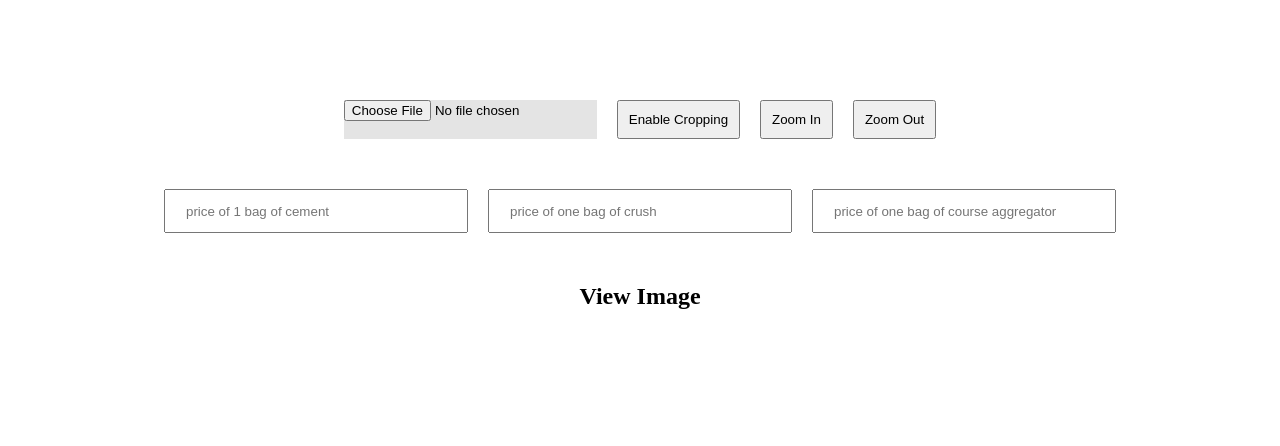
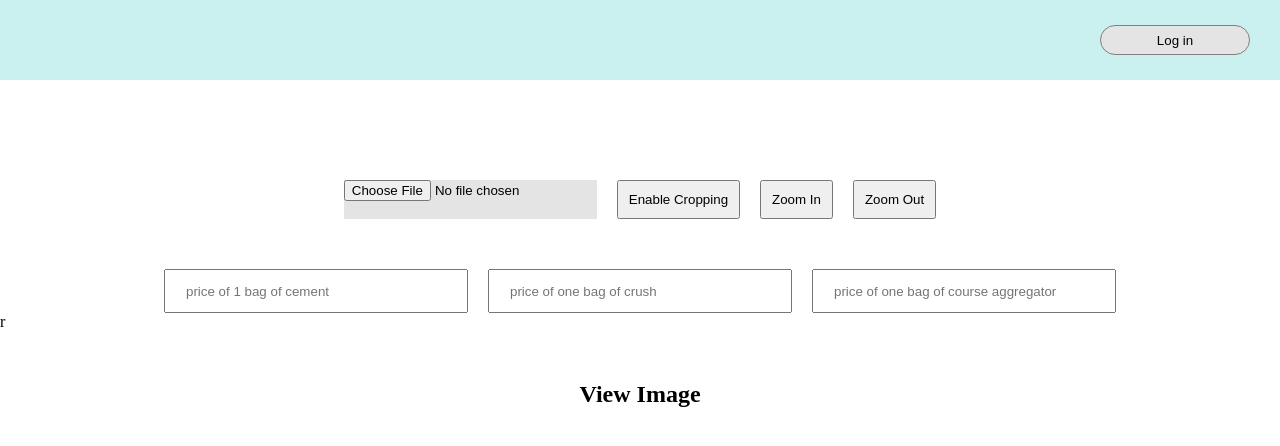
Before and after one commit to Rasim-Siddique/crop-pdf, a React (Vite) app: page / in a window 1280 px wide. Shown: the top 446 px of the page. Built offline with nearby package versions, Linux system fonts and the light colour scheme.

Commit message:
auth- authuicntocation done

```diff
--- a/package.json
+++ b/package.json
@@ -10,6 +10,7 @@
     "preview": "vite preview"
   },
   "dependencies": {
+    "@auth0/auth0-react": "^2.2.1",
     "bootstrap": "^5.3.2",
     "react": "^18.2.0",
     "react-dom": "^18.2.0",
--- a/src/App.tsx
+++ b/src/App.tsx
@@ -3,6 +3,7 @@ import ReactCrop, { Crop, convertToPixelCrop } from 'react-image-crop';
 import { canvasPreview } from './canvasPreview';
 
 import 'react-image-crop/dist/ReactCrop.css';
+import Navbar from './components/Navbar';
 
 const jsonObject = {
   "objects": [
@@ -526,6 +527,8 @@ export default function App() {
 
 
   return (
+    <>
+    <Navbar />
     <div className="container" style={{ marginTop: 100, marginBottom: 100 }}>
       <div className="Crop-Controls">
         <div className="form-group form_pdf">
@@ -550,7 +553,7 @@ export default function App() {
         <input type="number" placeholder='price of one bag of crush' onChange={handleCement} value={cementValue} />
         <input type="number" placeholder='price of one bag of course aggregator' onChange={handleCrush2} value={crush2Value} />
 
-      </div>
+      </div>r
 
 
       <h2 style={{ marginTop: 50, marginBottom: 50, textAlign: 'center' }}>
@@ -783,5 +786,6 @@ disabled
       }
 
     </div>
+    </>
   );
 }
--- /dev/null
+++ b/src/components/Navbar.jsx
@@ -0,0 +1,25 @@
+import { useAuth0 } from "@auth0/auth0-react"
+
+const Navbar=()=>{
+    const {user,loginWithRedirect, isAuthenticated,logout}=useAuth0();
+    return(
+        <>
+<section className="navbar_sec">
+    {isAuthenticated &&
+      <p style={{marginRight:20}}>{user?.name}</p>
+    }
+    {!isAuthenticated?(
+        <>
+
+        <button onClick={()=>loginWithRedirect()}>Log in</button>
+        </>
+    ):<>
+   <button onClick={()=>logout({returnTo:window.location.origin})}>Logout</button>
+
+    </>}
+
+</section>
+        </>
+    )
+}
+export default Navbar
--- a/src/index.css
+++ b/src/index.css
@@ -67,3 +67,20 @@
     height: 30px;
     cursor: pointer;
   }
+
+  .navbar_sec{
+    background-color: rgb(202, 240, 240);
+    height: 80px;
+    display: flex;
+    justify-content: flex-end;
+    align-items: center;
+  }
+  .navbar_sec button{
+    background-color: #e4e4e4;
+    height: 30px;
+    width: 150px;
+    border: 1px solid gray;
+  margin-right: 30px;
+  border-radius: 20px;
+  cursor: pointer;
+  }
--- a/src/main.jsx
+++ b/src/main.jsx
@@ -1,10 +1,15 @@
-import React from 'react'
 import ReactDOM from 'react-dom/client'
 import App from './App.tsx'
 import './index.css'
+import {Auth0Provider} from '@auth0/auth0-react';
 
 ReactDOM.createRoot(document.getElementById('root')).render(
-  <React.StrictMode>
-    <App />
-  </React.StrictMode>,
+<Auth0Provider
+domain='dev-rx4hhgk8dm4a3f8m.uk.auth0.com'
+clientId='CxHfJsQE0q1QZk5uZ1dHFijTdHPZLYUr'
+redirectUri={window.location.origin}
+>
+     <App />
+     </Auth0Provider>
+  ,
 )
```
Also changed, not shown: 1 other file (tests, documents, lock files or other folders).
